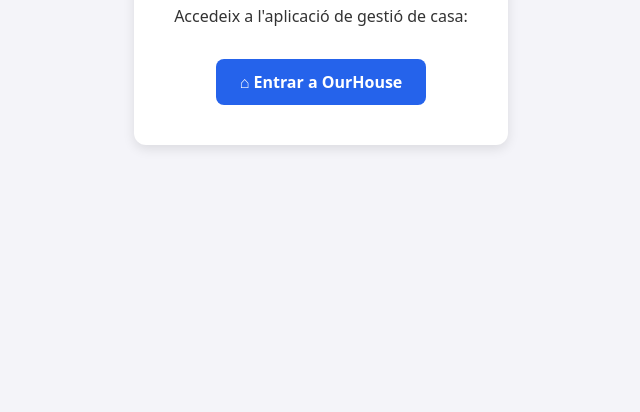
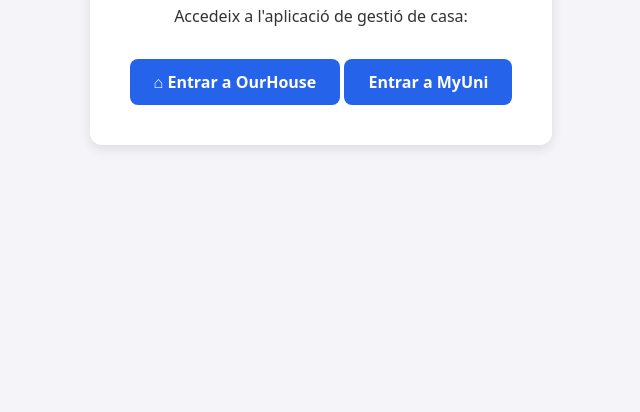
Before and after one commit to makinau/makinau.githhub.io, a plain HTML site: page index.html in a window 1280 px wide. Shown: the part 388-800 px from the top of the page, without its empty margins (319-959 px from the left). Drawn offline with Linux system fonts and the light colour scheme.

Commit message:
Afefir el link de MyUni

```diff
--- a/index.html
+++ b/index.html
@@ -42,6 +42,7 @@
     <h1>Benvingut/da</h1>
     <p>Accedeix a l'aplicació de gestió de casa:</p>
     <a class="boto" href="https://makinau.github.io/OurHouse/">⌂ Entrar a OurHouse</a>
+    <a class="boto" href="https://makinau.github.io/MyUni/">Entrar a MyUni</a>
   </div>
 </body>
 </html>
```
